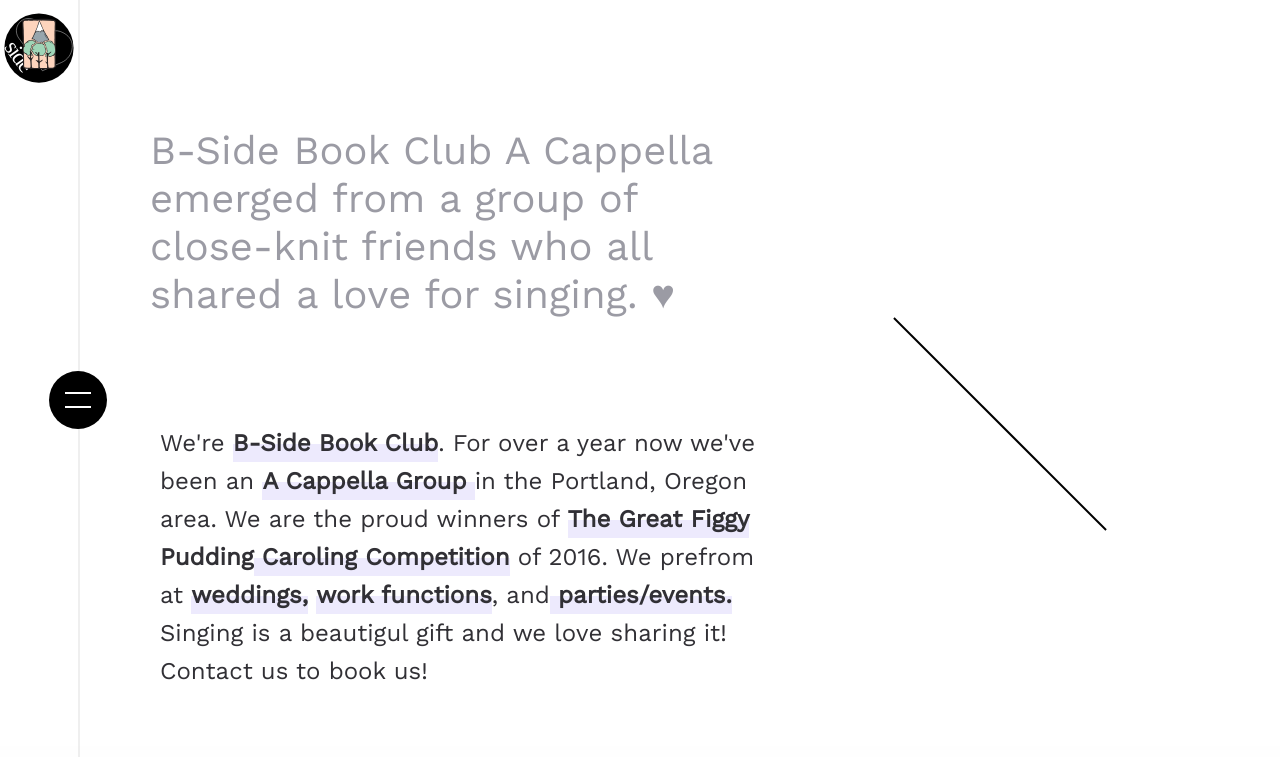
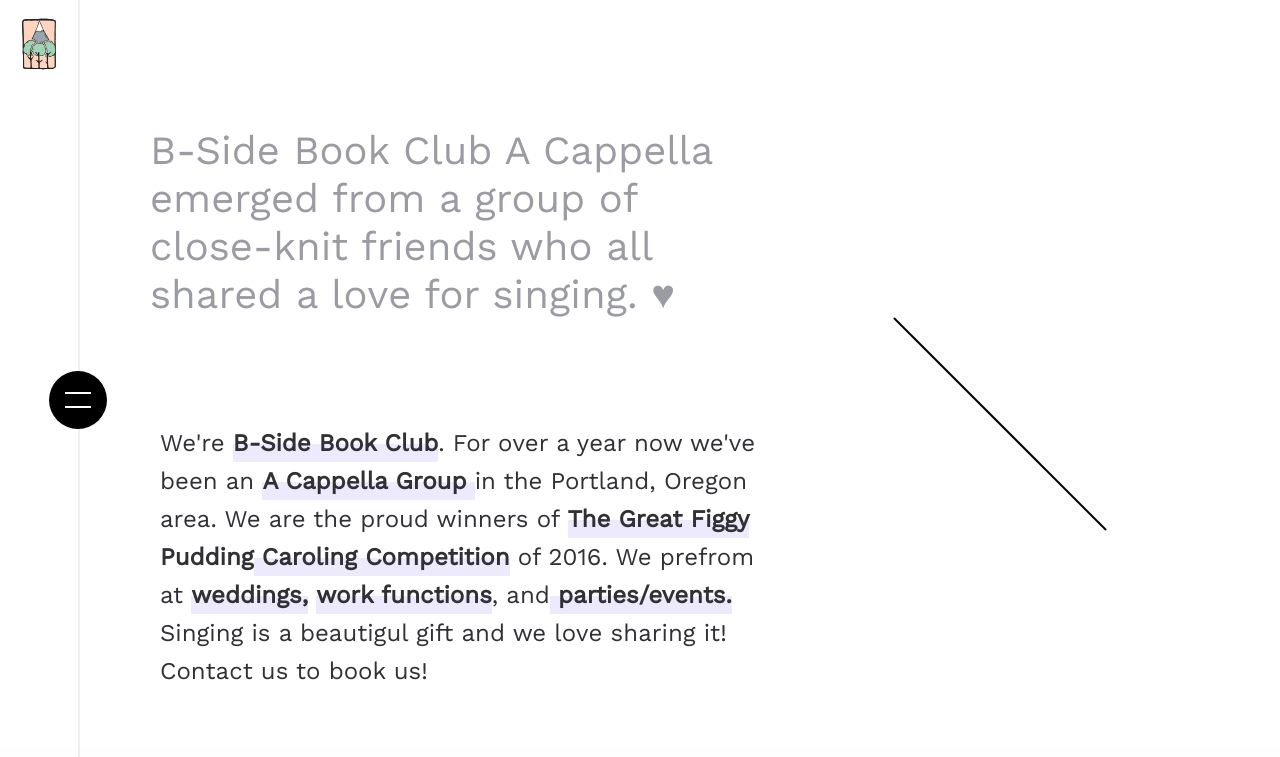
Before and after one commit to bsidebookclub/bsidebookclub, a plain HTML site: page about.html in a window 1280 px wide. Shown: the top 757 px of the page. Drawn offline with nearby package versions, Linux system fonts and the light colour scheme; a script that the page names is missing.

Commit message:
Update aboutstyle.css

```diff
--- a/css/aboutstyle.css
+++ b/css/aboutstyle.css
@@ -65,7 +65,7 @@
 
 #logosvg {
 	margin-top: -18px;
-	background: url(/img/bsidedooodle.svg) no-repeat center center;
+	background: url(/img/bside-logo.svg) no-repeat center center;
 }
 
 .nav-button {
```
